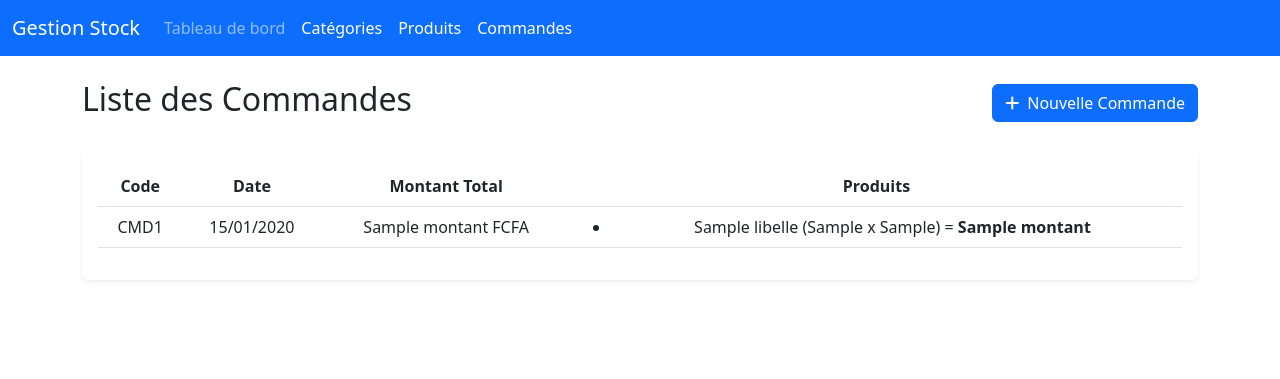
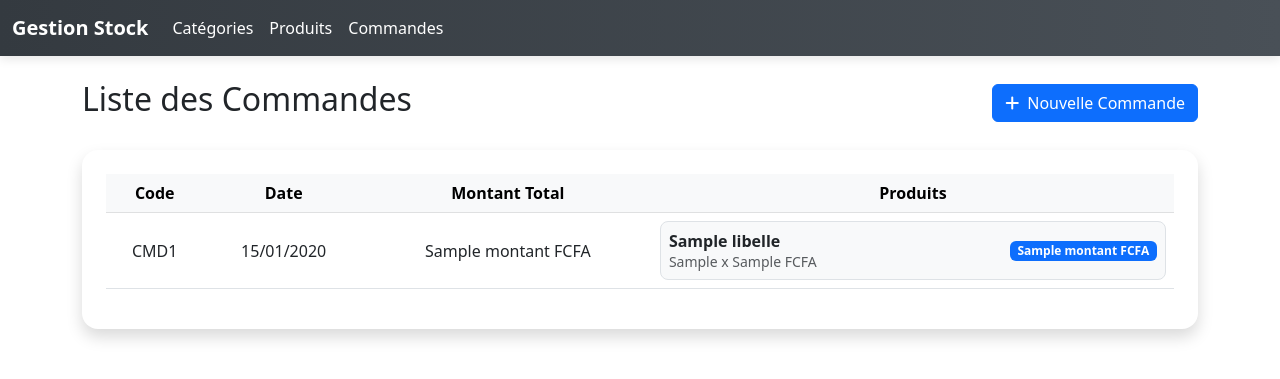
Before and after one commit to Fatima-aimee/gestion_stock, a Symfony app: template templates/commande/index.html.twig in a window 1280 px wide. Shown: the top 379 px of the page. Run offline with Twig, Linux system fonts and the light colour scheme; the template is opened without the code that fills it: most values are stand-ins (such as "Sample title", 1, 10 or a date in 2020); some libraries are stand-ins or nearby versions.

Commit message:
Projet Symfony

```diff
--- a/src/Controller/CommandeController.php
+++ b/src/Controller/CommandeController.php
@@ -52,7 +52,7 @@ class CommandeController extends AbstractController
 
             $service->traiterCommande($commande);
 
-            return $this->redirectToRoute('list_produit');
+            return $this->redirectToRoute('list_commande');
         }
 
         return $this->render('commande/add.html.twig', [
--- a/templates/base.html.twig
+++ b/templates/base.html.twig
@@ -1,3 +1,33 @@
+<style>
+body {
+    background-color: #f4f6f9;
+    font-family: 'Segoe UI', sans-serif;
+}
+
+/* Navbar plus élégante */
+.navbar {
+    background: linear-gradient(90deg, #343a40, #495057);
+    box-shadow: 0 3px 10px rgba(0,0,0,0.1);
+}
+
+.navbar-brand {
+    font-weight: 600;
+    font-size: 1.3rem;
+}
+
+.nav-link {
+    transition: 0.2s ease;
+}
+
+.nav-link:hover {
+    color: #ffc107 !important;
+}
+
+/* Container spacing */
+.container {
+    margin-top: 40px;
+}
+</style>
 <!DOCTYPE html>
 <html>
     <head>
@@ -15,7 +45,7 @@
 
     </head>
     <body>
-          <nav class="navbar navbar-expand-lg navbar-dark bg-primary">
+          <nav class="navbar navbar-expand-lg navbar-dark">
         <div class="container-fluid">
             <a class="navbar-brand" href="/">Gestion Stock</a>
             <button class="navbar-toggler" type="button" data-bs-toggle="collapse" data-bs-target="#navbarNav">
@@ -24,14 +54,11 @@
             <div class="collapse navbar-collapse" id="navbarNav">
                 <ul class="navbar-nav">
                     <li class="nav-item">
-                        <a class="nav-link" href="#">Tableau de bord</a>
-                    </li>
-                    <li class="nav-item">
-                        <a class="nav-link active" href="/categorie">Catégories</a>
+                        <a class="nav-link active" href="">Catégories</a>
                     </li>
 
                      <li class="nav-item">
-                        <a class="nav-link active" href="/produit">Produits</a>
+                        <a class="nav-link active" href="">Produits</a>
                     </li>
                     <li class="nav-item">
                         <a class="nav-link active" href="/">Commandes</a>
--- a/templates/commande/index.html.twig
+++ b/templates/commande/index.html.twig
@@ -13,14 +13,14 @@
     </div>
 
     <!-- Liste -->
-    <div class="card border-0 shadow-sm">
-        <div class="card-body">
+    <div class="card shadow border-0 rounded-4">
+        <div class="card-body p-4">
 
         {% if commandes|length > 0 %}
 
             <div class="table-responsive">
-                <table class="table table-hover">
-                    <thead>
+                <table class="table align-middle table-hover">
+                    <thead class="table-light">
                         <tr>
                             <th class="text-center">Code</th>
                             <th class="text-center">Date</th>
@@ -46,16 +46,24 @@
                             </td>
 
                             <td>
-                                <ul class="mb-0">
-                                {% for achat in commande.achats %}
-                                    <li class="text-center">
-                                        {{ achat.produit.libelle }}
-                                        ({{ achat.qteAchete }} x {{ achat.prixUnitaire }})
-                                        = <strong>{{ achat.montant }}</strong>
-                                    </li>
-                                {% endfor %}
-                                </ul>
+                                <div class="d-flex flex-column gap-2">
+                                    {% for achat in commande.achats %}
+                                        <div class="d-flex justify-content-between align-items-center border rounded-3 p-2 bg-light">
 
+                                            <div>
+                                                <strong>{{ achat.produit.libelle }}</strong><br>
+                                                <small class="text-muted">
+                                                    {{ achat.qteAchete }} x {{ achat.prixUnitaire }} FCFA
+                                                </small>
+                                            </div>
+
+                                            <span class="badge bg-primary">
+                                                {{ achat.montant }} FCFA
+                                            </span>
+
+                                        </div>
+                                    {% endfor %}
+                                </div>
                             </td>
 
                         </tr>
```
Also changed, not shown: templates/produit/index.html.twig (+0 -32 lines).
